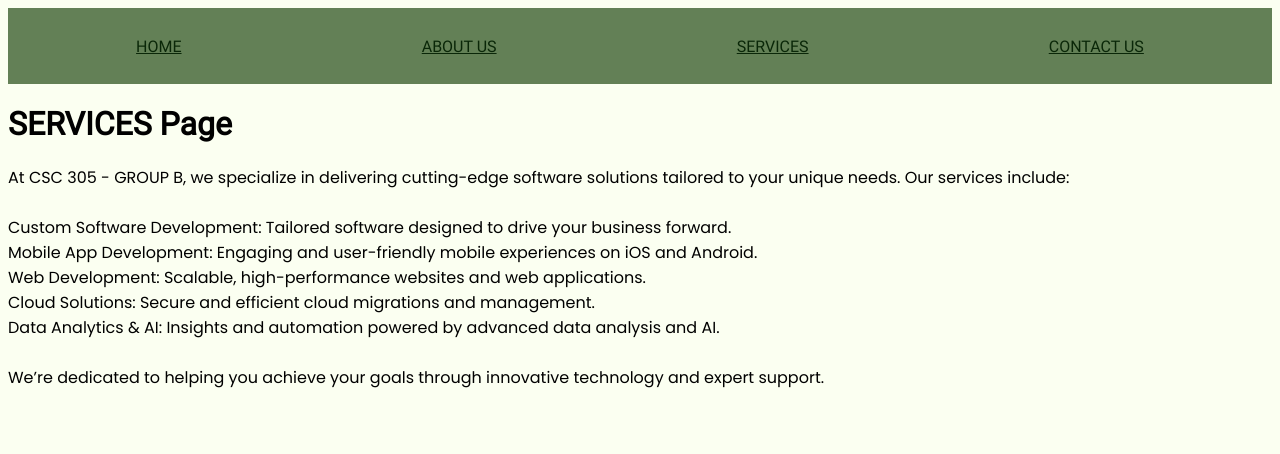
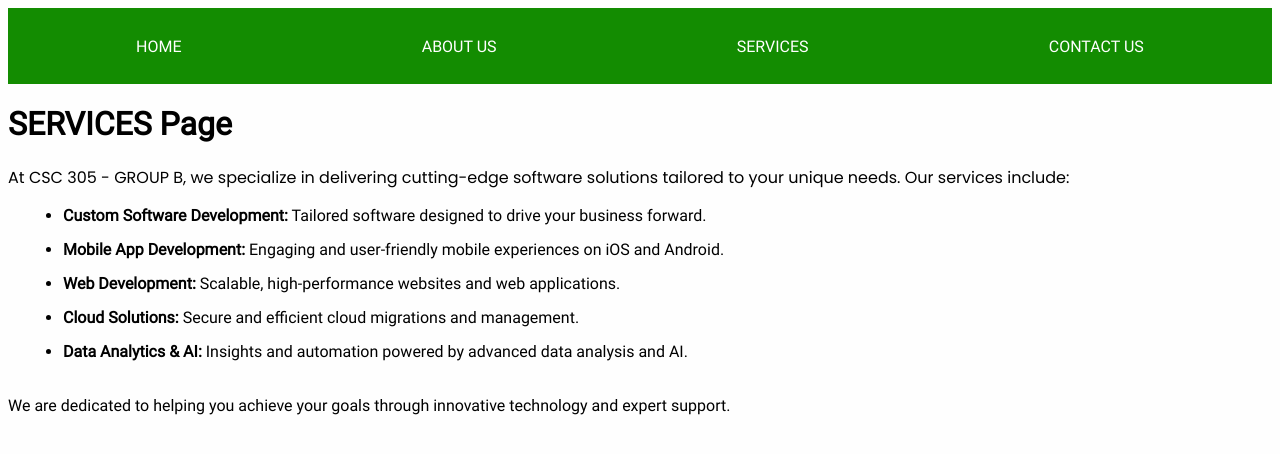
Before and after one commit to Iamdemitrix/CSC-305-GROUP-B, a plain HTML site: page services.html in a window 1280 px wide. Drawn offline with Linux system fonts and the light colour scheme.

Commit message:
I changed the color and some minor editing

```diff
--- a/services.html
+++ b/services.html
@@ -16,16 +16,28 @@
       <div class="content">
         <h1>SERVICES Page</h1>
         <p>
-            At CSC 305 - GROUP B, we specialize in delivering cutting-edge software solutions tailored to your unique needs. Our services include:
-            <br/><br/>
-            Custom Software Development: Tailored software designed to drive your business forward.<br/>
-            Mobile App Development: Engaging and user-friendly mobile experiences on iOS and Android.<br/>
-            Web Development: Scalable, high-performance websites and web applications.<br/>
-            Cloud Solutions: Secure and efficient cloud migrations and management.<br/>
-            Data Analytics & AI: Insights and automation powered by advanced data analysis and AI.<br/><br/>
-            We’re dedicated to helping you achieve your goals through innovative technology and expert support.
+          At CSC 305 - GROUP B, we specialize in delivering cutting-edge software solutions tailored to your unique needs. Our services include:
+          <br/>
 
-
+          <ul>
+            <li>
+              <strong>Custom Software Development:</strong> Tailored software designed to drive your business forward.<br/>
+            </li>
+            <li>
+              <strong>Mobile App Development:</strong> Engaging and user-friendly mobile experiences on iOS and Android.<br/>
+            </li>
+            <li>
+              <strong>Web Development:</strong> Scalable, high-performance websites and web applications.<br/>
+            </li>
+            <li>
+              <strong>Cloud Solutions:</strong> Secure and efficient cloud migrations and management.<br/>
+            </li>
+            <li>
+              <strong>Data Analytics & AI:</strong> Insights and automation powered by advanced data analysis and AI.
+            </li>
+          </ul>
+          <br/>
+          We are dedicated to helping you achieve your goals through innovative technology and expert support.
         </p>
       </div>
     </div>
--- a/style.css
+++ b/style.css
@@ -14,8 +14,10 @@
 
 body {
     padding: 0;
-    background-color: #FBFFF1;
+    background-color: #fefefe;
+    font-family: roboto, sans-serif;
 }
+
 .container{
     width:100%;
     height: 50vh;
@@ -28,9 +30,8 @@ h1 {
 .header{
     width: auto;
     height: 60px;
-    color: rgb(107, 10, 10);
     padding: 8px;
-    background-color: rgb(99, 128, 86);
+    background-color: #138c01;
     display: flex;
     flex-direction: row;
     justify-content: space-around;
@@ -39,10 +40,25 @@ h1 {
 
 a{
     padding: 8px;
-    color: #0a2708;
+    color: #fff;
     font-family: "Roboto", sans-serif;
+    text-decoration: none;
+}
+
+a:hover {
+    text-decoration: underline;
+}
+
+.faq-link {
+    color: #138c01;
+    padding: 0;
 }
 
 p {
     font-family: "MyCustomFont", sans-serif;
+    color: #000;
 }
+
+li {
+    margin: 15px;
+}
```
Also changed, not shown: about.html (+11 -5 lines), contact.html (+11 -8 lines), index.html (+2 -3 lines).
